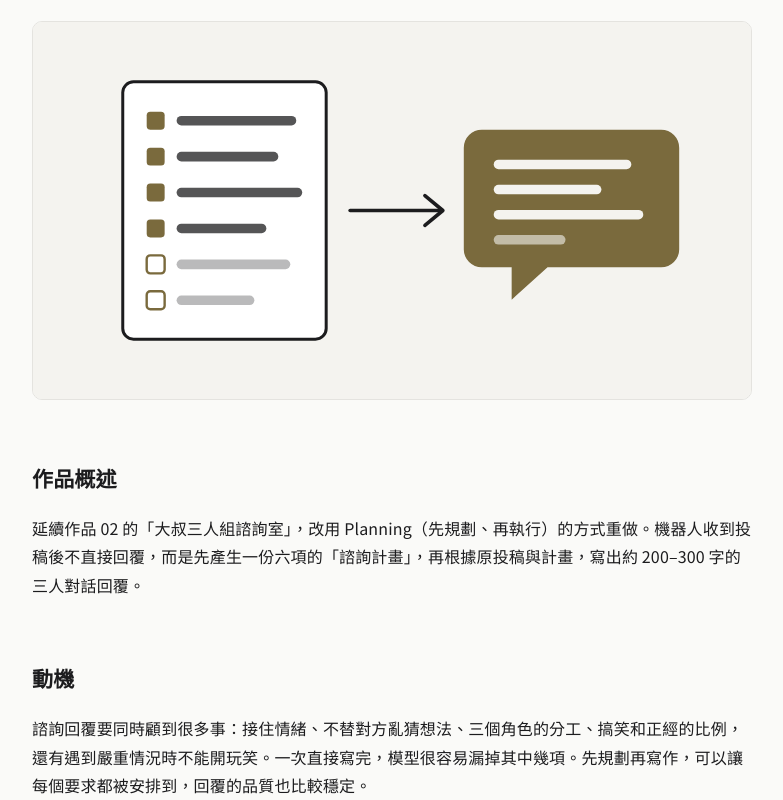
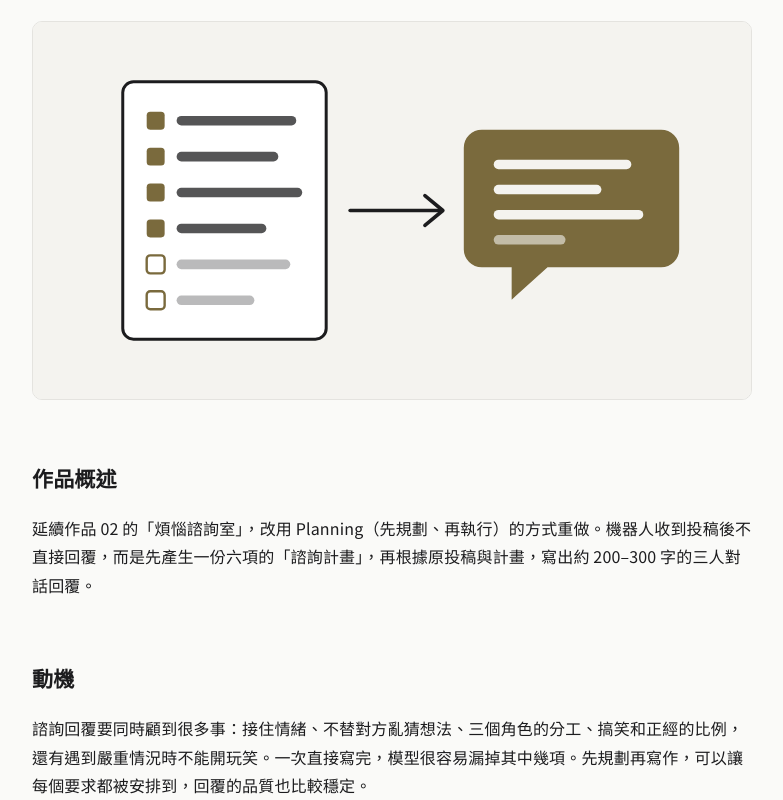
Before and after one commit to Jammie-Liu/TAICA_genAI-course-portfolio, a plain HTML site: page works/04-planning-agent-advice-room.html in a window 1280 px wide. Shown: the part 380-1180 px from the top of the page, without its empty margins (248-1031 px from the left). Drawn offline with Linux system fonts and the light colour scheme.

Commit message:
Update project overview description in HTML file

```diff
--- a/works/04-planning-agent-advice-room.html
+++ b/works/04-planning-agent-advice-room.html
@@ -39,7 +39,7 @@
 
     <article class="prose wrap-narrow">
 <h2>作品概述</h2>
-<p>延續作品 02 的「大叔三人組諮詢室」，改用 Planning（先規劃、再執行）的方式重做。機器人收到投稿後不直接回覆，而是先產生一份六項的「諮詢計畫」，再根據原投稿與計畫，寫出約 200–300 字的三人對話回覆。</p>
+<p>延續作品 02 的「煩惱諮詢室」，改用 Planning（先規劃、再執行）的方式重做。機器人收到投稿後不直接回覆，而是先產生一份六項的「諮詢計畫」，再根據原投稿與計畫，寫出約 200–300 字的三人對話回覆。</p>
 <h2>動機</h2>
 <p>諮詢回覆要同時顧到很多事：接住情緒、不替對方亂猜想法、三個角色的分工、搞笑和正經的比例，還有遇到嚴重情況時不能開玩笑。一次直接寫完，模型很容易漏掉其中幾項。先規劃再寫作，可以讓每個要求都被安排到，回覆的品質也比較穩定。</p>
 <h2>使用技術</h2>
```
